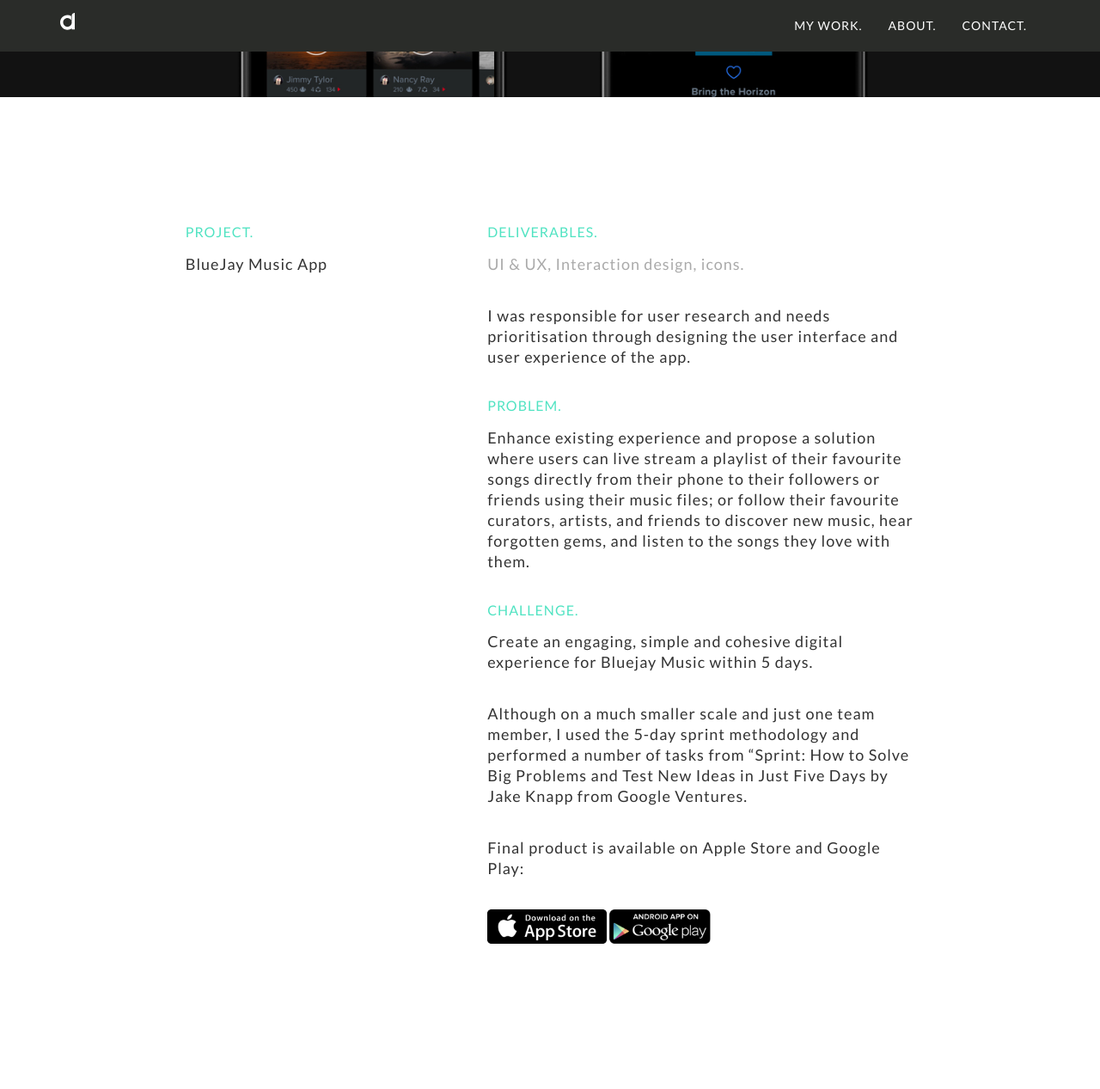
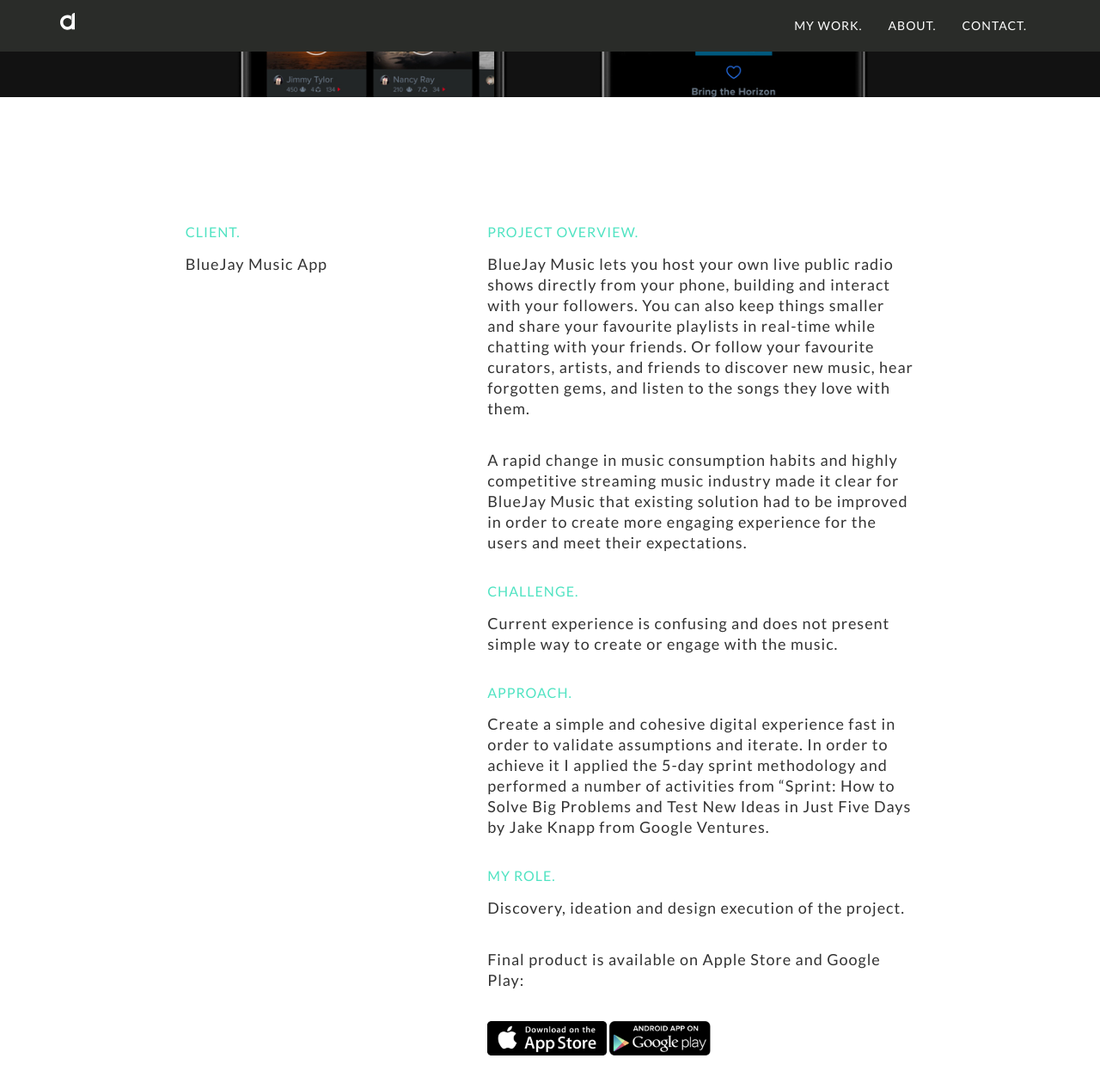
Before and after one commit to agatadondzik/agatadondzik.github.io, a Jekyll site: the page built from projects/g_bluejay.md, in a window 1280 px wide and 1400 px high, scrolled down 310 px, cut to the strip 0-1330 px from the top of the window. Shown: the top 1267 px of the strip at 86% size. Built offline with Jekyll 4.4.1, drawn with Linux system fonts in a browser that asks for light colours; nearby versions of some CDN libraries; some of the changed text lies outside the part shown.

Commit message:
Edit BlueJay

```diff
--- a/projects/g_bluejay.md
+++ b/projects/g_bluejay.md
@@ -3,69 +3,118 @@
 title: BlueJay Music App
 ---
 
-    <!-- Project Header Section -->
-    <div class="container project-container project-head">
-        <div class="row max-width-no-overflow">
-            <div class="col-lg-12 max-width-no-overflow">
-                <div class="header-wrap">
-                    <img class="project-head-img" src="/assets/projects/bluejay_/header.jpg" alt="">
-                </div>
+<!-- Project Header Section -->
+<div class="container project-container project-head">
+    <div class="row max-width-no-overflow">
+        <div class="col-lg-12 max-width-no-overflow">
+            <div class="header-wrap">
+                <img class="project-head-img" src="/assets/projects/bluejay_/header.jpg" alt="">
             </div>
         </div>
     </div>
+</div>
 
-    <!-- Description Section -->
-    <div id="#projectDescription" class="container project-container">
-        <div class="row">
-            <div class="col-sm-1 col-md-1"></div>
-            <div class="col-sm-3 col-md-3">
-                <h1 class="project-header">Project.</h1>
-                <p class="project-content">BlueJay Music App</p>
-            </div>
-            <div class="col-sm-1 col-md-1"></div>
-            <div class="col-sm-6 col-md-6">
-                <h1 class="project-header">Deliverables.</h1>
-                <p class="project-content"><span>UI & UX, Interaction design, icons.</span></p>
-                <p class="project-content">I was responsible for user research and needs prioritisation through designing the user interface and user experience of the app.</p>
-                <h1 class="project-header">Problem.</h1>
-                <p class="project-content">Enhance existing experience and propose a solution where users can live stream a playlist of their favourite songs directly from their phone to their followers or friends using their music files; or follow their favourite curators, artists, and friends to discover new music, hear forgotten gems, and listen to the songs they love with them.</p>
-                <h1 class="project-header">Challenge.</h1>
-                <p class="project-content">Create an engaging, simple and cohesive digital experience for Bluejay Music within 5 days.</p>
-                <p class="project-content">Although on a much smaller scale and just one team member, I used the 5-day sprint methodology and performed a number of tasks from “Sprint: How to Solve Big Problems and Test New Ideas in Just Five Days by Jake Knapp from Google Ventures.</p>
-                <p class="project-content">Final product is available on Apple Store and Google Play:</p>
+<!-- Description Section -->
+<div id="#projectDescription" class="container project-container">
+    <div class="row">
+        <div class="col-sm-1 col-md-1"></div>
+        <div class="col-sm-3 col-md-3">
+            <h1 class="project-header">Client.</h1>
+            <p class="project-content">BlueJay Music App</p>
+        </div>
+        <div class="col-sm-1 col-md-1"></div>
+        <div class="col-sm-6 col-md-6">
+            <h1 class="project-header">Project Overview.</h1>
+            <p class="project-content">
+                BlueJay Music lets you host your own live public radio shows directly from your phone, building and interact with your followers. You can also keep things smaller and share your favourite playlists in real-time while chatting with your friends. Or follow your favourite curators, artists, and friends to discover new music, hear forgotten gems, and listen to the songs they love with them.
+            </p>
+            <p class="project-content">
+                A rapid change in music consumption habits and highly competitive streaming music industry made it clear for BlueJay Music that existing solution had to be improved in order to create more engaging experience for the users and meet their expectations.
+            </p>
+            <h1 class="project-header">Challenge.</h1>
+            <p class="project-content">
+                Current experience is confusing and does not present simple way to create or engage with the music.
+            </p>
+            <h1 class="project-header">Approach.</h1>
+            <p class="project-content">
+                Create a simple and cohesive digital experience fast in order to validate assumptions and iterate. In order to achieve it I applied the 5-day sprint methodology and performed a number of activities from “Sprint: How to Solve Big Problems and Test New Ideas in Just Five Days by Jake Knapp from Google Ventures.
+            </p>
+            <h1 class="project-header">My Role.</h1>
+            <p class="project-content">
+                Discovery, ideation and design execution of the project.
+            </p>
+            <p class="project-content">Final product is available on Apple Store and Google Play:</p>
+            <a href="https://itunes.apple.com/au/app/bluejay-music/id1006630097?mt=8" target="_blank">
+                <img src="/assets/projects/bluejay_/appstore.png" alt="" style="height:40px">
+            </a>
+            <a href="https://play.google.com/store/apps/details?id=com.bluejay.bluejaymusic" target="_blank">
+                <img src="/assets/projects/bluejay_/googleplay.png" alt="" style="height:40px">
+            </a>
+        </div>
+        <div class="col-sm-1 col-md-1"></div>
+    </div>
+</div>
 
-                <a href="https://itunes.apple.com/au/app/bluejay-music/id1006630097?mt=8" target="_blank"><img src="/assets/projects/bluejay_/appstore.png" alt="" style="height:40px"></a>
-                <a href="https://play.google.com/store/apps/details?id=com.bluejay.bluejaymusic"target="_blank"><img src="/assets/projects/bluejay_/googleplay.png" alt="" style="height:40px"></a>
+<!-- Project Images Section -->
+<div id="#projectImages" class="container project-container-images">
+    <div class="project-images">
 
+        <img class="section-numbers" src="/assets/projects/bluejay_/1.jpg" alt="image" />
+        <p class="project-content-verbose">
+            Based on the exisiting research and insights I defined two key users of the app:
+        </p>
+        <ol class="project-content-verbose">
+            <li>Host - a person who wants to share their music and gain insights from the followers.</li>
+            <li>Listener - a person who wants to discover new music or listen to friend’s playlist and interact with it.</li>
+        </ol>
+        <p class="project-content-verbose">
+            I mapped out both flows:
+        </p>
+        <img class="project-images-img" src="/assets/projects/bluejay_/a_bluejay_a.jpg" alt="image" />
+        <p class="project-content-verbose">
+            And prioritised their needs based on use cases following “I want to… so that I can…” structure
+        </p>
+        <img class="project-images-img" src="/assets/projects/bluejay_/b_bluejay_b.jpg" alt="image" />
+        <p class="project-content-verbose">
+            As a result, I’ve defined key criteria for the solution to be successful:
+        </p>
+        <ol class="project-content-verbose">
+            <li>Host has to be able to host a session and interact with the followers.</li>
+            <li>Listener has to be able to find and listen to a desired playlist.</li>
+        </ol>
+        <p class="project-content-verbose">
+            This task helped me define areas that need the most attention and how the overall experience can be enhanced while still keeping it simple.
+        </p>
+        <p class="project-content-verbose">
+        At this stage we agreed on the long term goal, mapped out the challenge and picked the target.
+        </p>
 
+        <img class="section-numbers" src="/assets/projects/bluejay_/2.jpg" alt="image" />
+        <p class="project-content-verbose">
+            In order to explore different solutions and interactions from all types of apps I conducted a global best practice review. I was mostly looking for existing apps that nailed content discoverability and browsing experience. Examples, as seen below, include travel apps like Airbnb with their swipe interaction, Soundcloud with their grouping idea, iHeartRadio and Apple Music’s favouriting feature, and others like Spotify with “in session” controls and bottom navigation.
+        </p>
+        <img class="project-images-img" src="/assets/projects/bluejay_/c_bluejay_c.jpg" alt="image" />
+        <p class="project-content-verbose">
+            What I really liked about Airbnb and Apple Music was the focus on providing exceptional browsing experience and making them very easy to discover as well as providing contextual call-to-action. Being a Spotify and Soundcloud user it was great to explore alternative solutions and leverage learnings from them.
+        </p>
 
-            </div>
-            <div class="col-sm-1 col-md-1"></div>
-        </div>
+        <img class="section-numbers" src="/assets/projects/bluejay_/3.jpg" alt="image" />
+        <p class="project-content-verbose">
+            Once I gathered and narrowed down all my inspirations, I spent some time hashing out different variations/ideas for the screens, after which I was able to decide which ones stuck out the most.
+        </p>
+        <img class="project-images-img" src="/assets/projects/bluejay_/d_bluejay_d.jpg" alt="image" />
+
+        <img class="section-numbers" src="/assets/projects/bluejay_/4.jpg" alt="image" />
+        <img class="project-images-img" src="/assets/projects/bluejay_/e_bluejay_e.jpg" alt="image" />
+
+        <img class="section-numbers" src="/assets/projects/bluejay_/5.jpg" alt="image" />
+        <p class="project-content-verbose">
+            And that's how the final solution looks like:
+        </p>
+        <img class="project-images-img" src="/assets/projects/bluejay_/f_bluejay_f.jpg" alt="image" />
+        <p class="project-content-verbose">
+            As a last step before handing over the designs to developers I proposed a number of interactions in order to enhance overall experience.
+        </p>
+        <img class="project-images-img" src="/assets/projects/bluejay_/g_bluejay_g.gif" alt="image" />
     </div>
-
-    <!-- Project Images Section -->
-    <div id="#projectImages" class="container project-container-images">
-        <div class="project-images">
-            <img class="project-images-img" style="width:20%; margin: auto; display:block; margin-bottom: 5%;  margin-top: 0;" src="/assets/projects/bluejay_/1.jpg" alt="image"/>
-            <p class="project-content" style="width:80%; margin-left: auto; margin-right: auto;">Based on the exisiting research and insights I defined two key users of the app:<br><br>1. Host  - a person who wants to share their music and gain insights from the followers.<br>2. Listener - a person who wants to discover new music or listen to friend’s playlist and interact with it.<br><br>I mapped out both flows:</p>
-            <img class="project-images-img" src="/assets/projects/bluejay_/a_bluejay_a.jpg" alt="image"/>
-            <p class="project-content" style="width:80%; margin-left: auto; margin-right: auto;">And prioritised their needs based on use cases following “I want to… so that I can…” structure</p>
-            <img class="project-images-img" src="/assets/projects/bluejay_/b_bluejay_b.jpg" alt="image"/>
-            <p class="project-content" style="width:80%; margin-left: auto; margin-right: auto;">As a result, I’ve defined key criteria for the solution to be successful:<br><br>1. Host has to be able to host a session and interact with the followers.<br>2. Listener has to be able to find and listen to a desired playlist.<br><br>This task helped me define areas that need the most attention and how the overall experience can be enhanced while still keeping it simple.</p>
-            <img class="project-images-img" style="width:20%; margin: auto; display:block; margin-bottom: 5%;  margin-top: 15%;" src="/assets/projects/bluejay_/2.jpg" alt="image"/>
-            <p class="project-content" style="width:80%; margin-left: auto; margin-right: auto;">I conducted a quick global best practice review in order to explore different solutions and great interactions from all types of apps. Examples, as seen below, include travel apps like Airbnb with their swipe interaction, Soundcloud with their grouping idea, iHeartRadio and Apple Music’s favouriting feature, and others like Spotify with “in session” controls and bottom navigation.</p>
-            <img class="project-images-img" src="/assets/projects/bluejay_/c_bluejay_c.jpg" alt="image"/>
-            <p class="project-content" style="width:80%; margin-left: auto; margin-right: auto;">What I really liked about Airbnb and Apple Music was the focus on providing exceptional browsing experience and making them very easy to discover as well as providing contextual call-to-action. Being a Spotify and Soundcloud user it was great to explore alternative solutions and leverage learnings from them.</p>
-            <img class="project-images-img" style="width:20%; margin: auto; display:block; margin-bottom: 5%;  margin-top: 15%;" src="/assets/projects/bluejay_/3.jpg" alt="image"/>
-            <p class="project-content" style="width:80%; margin-left: auto; margin-right: auto;">Once I gathered and narrowed down all my inspirations, I spent some time hashing out different variations/ideas for the screens, after which I was able to decide which ones stuck out the most.</p>
-            <img class="project-images-img" src="/assets/projects/bluejay_/d_bluejay_d.jpg" alt="image"/>
-            <img class="project-images-img" style="width:20%; margin: auto; display:block; margin-bottom: 5%;  margin-top: 15%;" src="/assets/projects/bluejay_/4.jpg" alt="image"/>
-            <img class="project-images-img" src="/assets/projects/bluejay_/e_bluejay_e.jpg" alt="image"/>
-            <img class="project-images-img" style="width:20%; margin: auto; display:block; margin-bottom: 5%;  margin-top: 15%;" src="/assets/projects/bluejay_/5.jpg" alt="image"/>
-            <p class="project-content" style="width:80%; margin-left: auto; margin-right: auto;">And that's how the final solution looks like:</p>
-            <img class="project-images-img" src="/assets/projects/bluejay_/f_bluejay_f.jpg" alt="image"/>
-            <p class="project-content" style="width:80%; margin-left: auto; margin-right: auto;">As a last step before handing over the designs to developers I proposed a number of interactions in order to enhance overall experience.</p>
-            <img class="project-images-img" src="/assets/projects/bluejay_/g_bluejay_g.gif" alt="image"/>
-        </div>
-    </div>
+</div>
```
